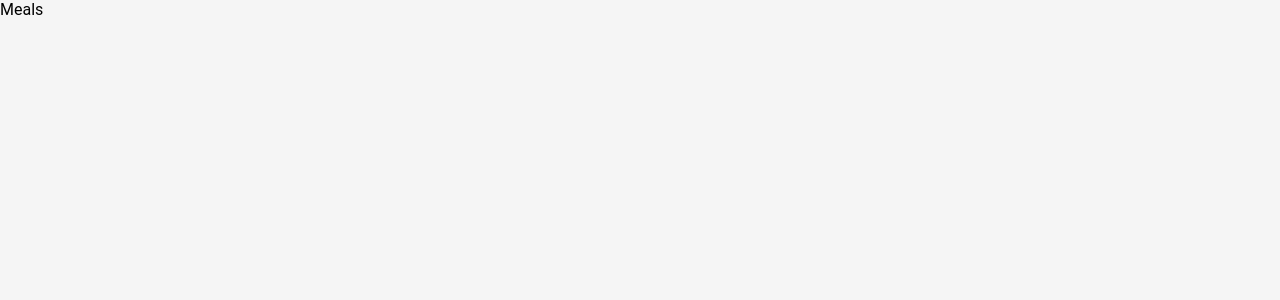
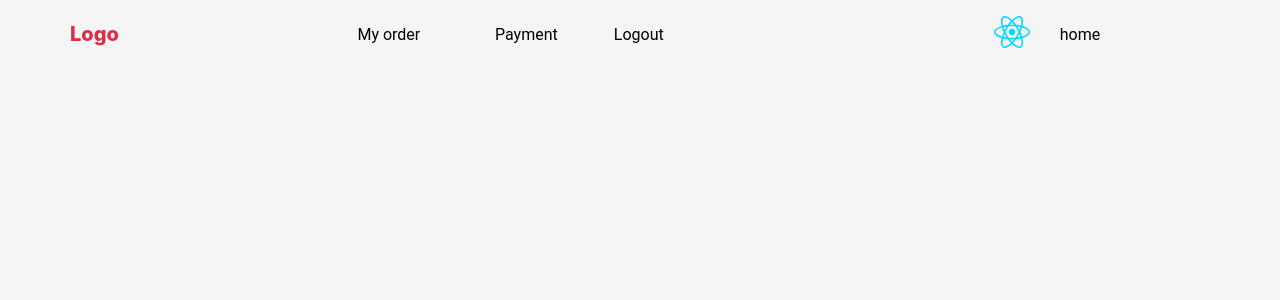
Before and after one commit to WESTIEWEB/meal-app, a React (Vite) app in the folder meal-mart/: page / in a window 1280 px wide. Shown: the top 300 px of the page. Built offline with nearby package versions, Linux system fonts and the light colour scheme.

Commit message:
intial commit

```diff
--- a/meal-mart/package.json
+++ b/meal-mart/package.json
@@ -11,7 +11,8 @@
   "dependencies": {
     "react": "^18.2.0",
     "react-dom": "^18.2.0",
-    "react-icons": "^4.7.1"
+    "react-icons": "^4.7.1",
+    "react-router-dom": "^6.7.0"
   },
   "devDependencies": {
     "@types/react": "^18.0.26",
--- a/meal-mart/src/App.tsx
+++ b/meal-mart/src/App.tsx
@@ -1,6 +1,8 @@
 import React from 'react';
 import './App.css';
 import Meals from './Components/Meals/Meals';
+import Navr from './Components/NavBar/Navr';
+import Navbar from './Components/NavBar/NavBar';
 // import Modal from './Components/Modal/Modal';
 // import Favorites from './Components/Favorites/Favorites';
 // import Search from './Components/Search/Search';
@@ -8,7 +10,10 @@ import Meals from './Components/Meals/Meals';
 function App() {
   return (
     <>
+      <Navr />
+      {/* <Navbar/> */}
       <Meals />
+
       {/* <Modal />
       <Favorites />
       <Search/> */}
--- a/meal-mart/src/Components/Meals/Meals.tsx
+++ b/meal-mart/src/Components/Meals/Meals.tsx
@@ -2,7 +2,7 @@ import React from 'react'
 
 const Meals = () => {
   return (
-    <div>Meals</div>
+    <div></div>
   )
 }
 
--- /dev/null
+++ b/meal-mart/src/Components/NavBar/NavBar.css
@@ -0,0 +1,269 @@
+
+.demo_container {
+    max-width: 100%;
+    margin: 0 50px;
+    padding: 0 15px;
+    display: flex;
+    /* margin-bottom: 450px; */
+    /* justify-content: space-between; */
+    align-items: center;
+    height: 100%;
+  }
+  .demo_container_u ul {
+
+    margin-left: 350px;
+  }
+  .demo_container ul {
+      margin-left: 180px;
+    }
+  .nav-elements-span{
+      display: flex;
+      align-items: center;
+      justify-content: center;
+      cursor: pointer;
+  }
+  .nav-elements-span_sp {
+      /* width: 76px; */
+      height: 19px;
+      font-family: 'Product Sans';
+      font-style: normal;
+      font-weight: 400;
+      font-size: 16px;
+      line-height: 19px;
+      color: #21334F;
+      /* text-align: center; */
+      /* margin-right: 20px; */
+  }
+  .nav-elements-span_sp:active {
+      color: #E02B45;
+  }
+  .demo_navbar {
+    height: 80px;
+    background: #FFFFFF;
+    /* position: relative; */
+    /* margin-bottom: 120px; */
+    z-index: 5;
+    position: fixed;
+    width: 100%;
+  }
+
+  .demo_logo {
+      display: flex;
+      align-items: center;
+  }
+  .demo_logo span {
+      margin-left: 5px;
+      font-family: 'Inter';
+      font-style: normal;
+      font-weight: 800;
+      font-size: 20px;
+      line-height: 24px;
+
+      color: #E02B45;
+  }
+
+  .demo_menu-icon {
+    display: none;
+  }
+  .nav-elements {
+  }
+
+  .nav-elements ul {
+    display: flex;
+    align-items: center;
+    justify-content: space-evenly;
+    list-style-type: none;
+  }
+  .nav-elements ul li {
+      text-align: center;
+      text-decoration: none;
+  }
+  .nav-elements ul li:not(:last-child) {
+    margin-right: 30px;
+  }
+
+  .nav-elements ul li:first-child{
+      width: 100px;
+  }
+  .nav-elements ul li:nth-child(2){
+      width: 115px;
+  }
+  .nav-elements ul li:last-child{
+      /* margin-left: 0px; */
+      width: 190px;
+  }
+
+  .nav-elements ul a {
+      font-family: 'Inter';
+      font-style: normal;
+      font-weight: 400;
+      font-size: 16px;
+      line-height: 19px;
+      text-align: center;
+      color: #012A4A;
+      text-decoration: none;
+  }
+
+  .nav-elements ul a.active {
+    color: #E02B45;
+    font-weight: 500;
+    position: relative;
+  }
+  .nav-elements ul a.active::after {
+      content: '';
+      position: absolute;
+      bottom: -4px;
+      left: 0;
+      width: 100%;
+      height: 2px;
+      /* background-color: #574c4c; */
+    }
+    .link_to_ride_history {
+      width: 100px;
+    }
+    .li_mobile_l {
+      margin-left: 150px;
+    }
+    .li_mobile_l_u {
+      margin-left: 300px;
+    }
+    .li_mobile_home{
+      margin-left: 150px;
+    }
+    .nav-elements ul li:last-child {
+      display: flex;
+      align-items: center;
+
+    }
+    .nav-elements ul li:last-child img {
+      margin-right: 20px;
+
+    }
+
+    @media (max-width: 1250px) {
+      .nav-elements ul {
+        margin-left: 50px;
+      }
+
+    }
+    @media (max-width: 768px) {
+      .nav-elements ul li:not(:last-child) {
+        margin-right: 30px;
+      }
+    }
+
+    @media only screen and (max-width: 1100px) {
+      .demo_menu-icon {
+        display: block;
+        cursor: pointer;
+        margin-left: 85%;
+      }
+
+      .li_moblile_l {
+         /* display: block; */
+         margin-left: 0px !important;
+
+      }
+      .li_mobile_l {
+        margin-left: 0px;
+      }
+      .li_moblile_u {
+        /* display: block; */
+        margin-left: 0px !important;
+
+     }
+      .li_mobile_home {
+          margin-left: 0px !important;
+      }
+      .nav-elements {
+        position: absolute;
+        right: 0;
+        top: 60px;
+        background-color: #fef7e5;
+        width: 0px;
+        height: calc(100vh - 60px);
+        transition: all 0.3s ease-in;
+        overflow: hidden;
+      }
+      .nav-elements.active {
+          margin-top: 15px;
+          width: 50%;
+          z-index: 1;
+        }
+
+        .nav-elements ul {
+          /* display: flex; */
+          display: block;
+          flex-direction: column;
+          margin-left: 15px;
+          justify-content: left;
+          z-index: 1;
+        }
+
+        .nav-elements ul li {
+          text-align: justify;
+          margin-right: unset;
+          margin-top: 22px;
+          /* width: 100%;
+          display: block; */
+        }
+        .nav-elements ul li:last-child {
+          display: flex;
+          align-items: center;
+
+        }
+        .nav-elements ul li:last-child img {
+          margin-right: 5px;
+        }
+        .li_mobile_l_u {
+          margin-left: 0px !important;
+        }
+      }
+      @media (max-width: 765px) {
+          .demo_menu-icon {
+              display: block;
+              cursor: pointer;
+              margin-left: 76%;
+            }
+            .nav-elements ul{
+              z-index: 2;
+            }
+            .li_moblile_l {
+              /* display: block; */
+              margin-left: 0px !important;
+
+           }
+           .li_moblile_u {
+            /* display: block; */
+            margin-left: 0px !important;
+
+         }
+         .li_mobile_l_u {
+          /* display: block; */
+          margin-left: 0px !important;
+         }
+      }
+      @media (max-width: 400px) {
+          .demo_menu-icon {
+              display: block;
+              cursor: pointer;
+              margin-left: 65%;
+            }
+            .nav-elements ul{
+              z-index: 2;
+            }
+            .li_moblile_l {
+              /* display: block; */
+              margin-left: 0px !important;
+
+           }
+           .li_moblile_u {
+            /* display: block; */
+            margin-left: 0px !important;
+
+         }
+         .li_mobile_l_u,.li_mobile_l img {
+          /* display: block; */
+          margin-left: 0px !important;
+         }
+      }
--- /dev/null
+++ b/meal-mart/src/Components/NavBar/NavBar.tsx
@@ -0,0 +1,21 @@
+import "./Nav.css"
+import React, { useState } from "react";
+
+function Navbar() {
+  const [isOpen, setIsOpen] = useState(false);
+
+  return (
+    <nav>
+      <div className="nav-menu">
+        <a href="#">Home</a>
+        <a href="#">About</a>
+        <a href="#">Contact</a>
+      </div>
+      <div className="nav-toggle" onClick={() => setIsOpen(!isOpen)}>
+        <i className={`fa fa-bars ${isOpen ? "open" : ""}`} aria-hidden="true"></i>
+      </div>
+    </nav>
+  );
+}
+
+export default Navbar;
--- /dev/null
+++ b/meal-mart/src/Components/NavBar/Navr.tsx
@@ -0,0 +1,55 @@
+import React, { useState } from "react";
+import { GiHamburgerMenu as Hamburger } from "react-icons/gi";
+import logo from "../../assets/react.svg";
+import "./NavBar.css";
+
+const Navr = () => {
+  const [showNavbar, setShowNavbar] = useState(false);
+  // const [checked, setChecked] = useState(true);
+
+  const handleShowNavbar = () => {
+    setShowNavbar(!showNavbar);
+  };
+  const Logout = () => {
+    localStorage.clear();
+    window.location.href = "/login";
+  };
+
+  // const handleChange = (val: boolean) => {
+  // 	setChecked(val);
+  // };
+  return (
+    <div className="demo_container">
+      <div className="demo_logo">
+        <span>
+          Logo
+        </span>
+      </div>
+      <div className="demo_menu-icon" onClick={handleShowNavbar}>
+        <Hamburger style={{ fontSize: "40px" }} />
+      </div>
+      <div className={`nav-elements  ${showNavbar && "active"}`}>
+        <ul>
+          <li>
+            My order
+          </li>
+          <li>
+            Payment
+          </li>
+          <li onClick={Logout}>
+            Logout
+          </li>
+
+          <li className="li_moblile_s li_mobile_l_u">
+            <img src={logo} alt="notification" />
+          </li>
+          <li>
+           home
+          </li>
+        </ul>
+      </div>
+    </div>
+  );
+};
+
+export default Navr;
```
Also changed, not shown: meal-mart/src/Components/NavBar/Nav.css (added, +55 -0 lines), 1 other file (tests, documents, lock files or other folders).
